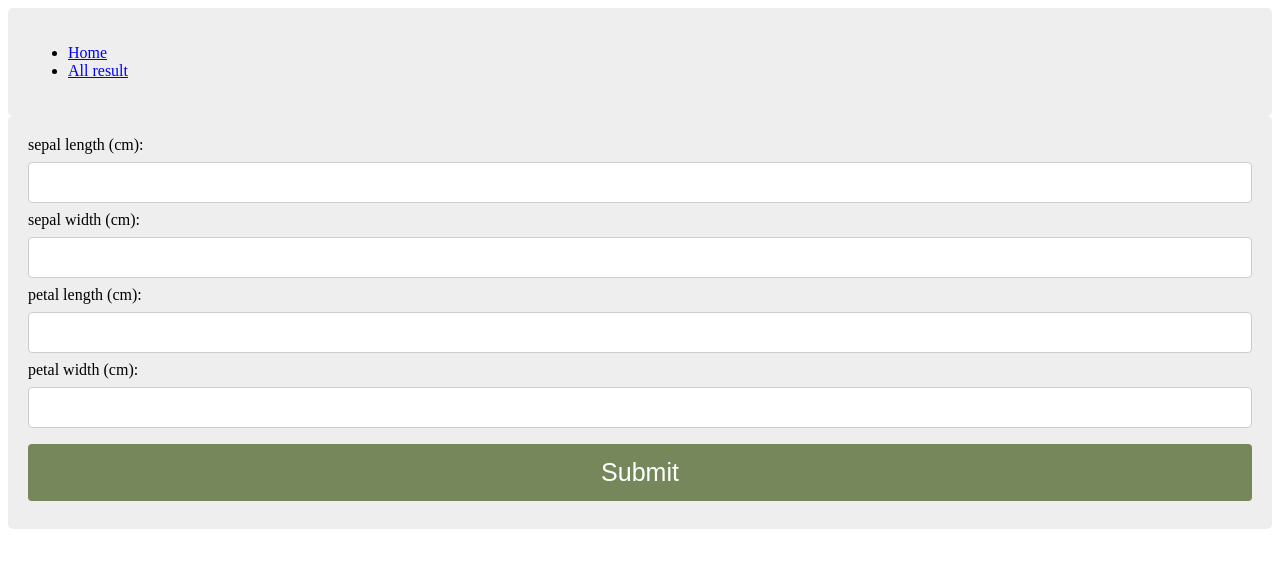
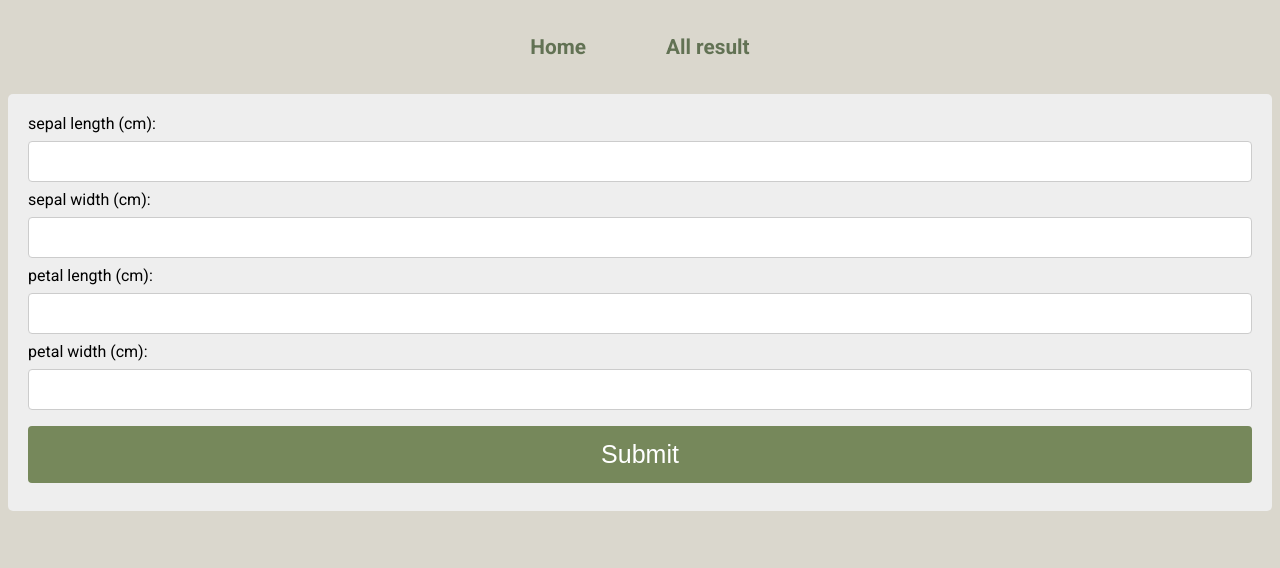
Before and after one commit to chaipor/predict_iris_api2, a Flask app: page / in a window 1280 px wide. Shown: the top 568 px of the page. Run offline with Flask 2, Linux system fonts and the light colour scheme; parts of the project's set-up code (start-up, migrations or seed data) failed here and were passed over; some libraries are stand-ins or nearby versions.

Commit message:
add more style

```diff
--- a/static/style.css
+++ b/static/style.css
@@ -1,4 +1,10 @@
-input[type=text], select {
+body {
+  background-color: #dad7cd;
+  font-family: Roboto;
+}
+
+input[type=text],
+select {
   width: 100%;
   padding: 12px 20px;
   margin: 8px 0;
@@ -8,10 +14,15 @@ input[type=text], select {
   box-sizing: border-box;
 }
 
-  div {
+.form {
   border-radius: 5px;
   background-color: #EEEEEE;
   padding: 20px;
+}
+
+div .submit{
+  font-weight: 500;
+  transition: all 0.25s;
 }
 
 input[type=submit] {
@@ -29,11 +40,71 @@ input[type=text], select {
 span.thick1 {
   font-weight: bold;
   color: #76885B;
-    font-size: xx-large;
+  font-size: 2.5em;
 }
 
 span.thick2 {
   font-weight: bold;
   color: #627254;
-    font-size: xx-large;
+  font-size: 2.5em;
 }
+
+
+div nav {
+  width: 30%;
+  margin: 0 auto;
+  font-weight: 700;
+
+}
+
+div nav a {
+  text-decoration: none;
+  font-size: 1.3rem;
+  color: #627254;
+}
+
+div nav a:hover {
+  text-decoration: underline;
+}
+
+ul {
+  padding: 1.2rem 0;
+  display: flex;
+  justify-content: space-evenly;
+}
+
+ul li{
+  display: inline;
+}
+
+form .submit:hover {
+  background-color: #588157;
+  box-shadow: 0 0.5em 0.5em -0.3em #588157;
+  transform: translateY(-0.25em);
+  cursor: pointer;
+}
+
+table {
+  font-size: 1.3rem;
+  width: 80%;
+  margin: 0 auto;
+  text-align: center;
+  box-shadow: 0 0.7em 0.7em -0.3em #90ad5e9f;
+}
+
+thead tr {
+  background-color: #344e41;
+  color: white;
+}
+
+tbody tr:nth-of-type(2n+1) {
+  background-color: #f8f9fa;
+}
+
+tbody tr:nth-of-type(2n) {
+  background-color: #90ad5e9f;
+}
+
+table, th, td {
+  border: 1px solid black;
+}
```
Lines whose indentation alone changed are shown as unchanged.
